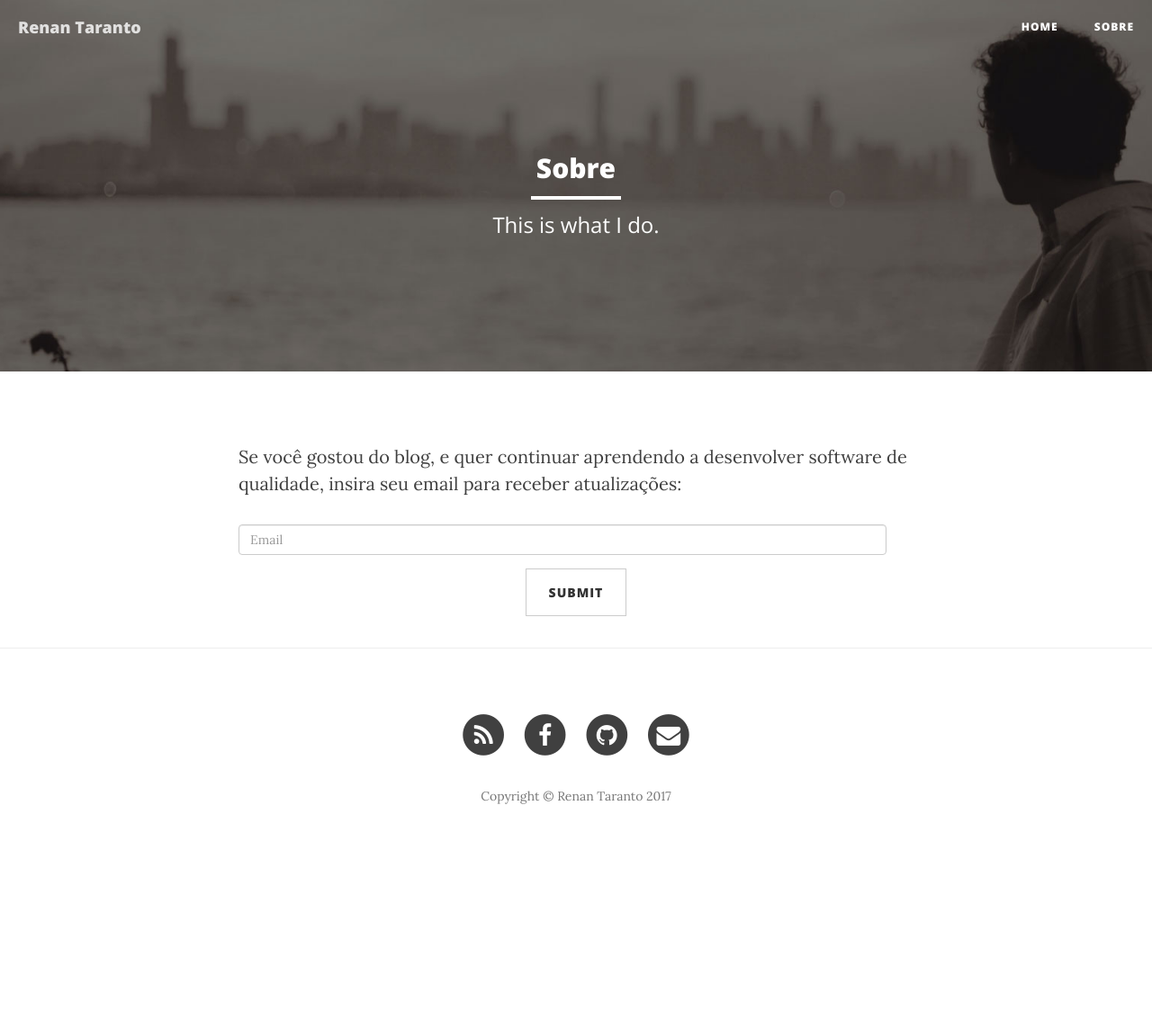
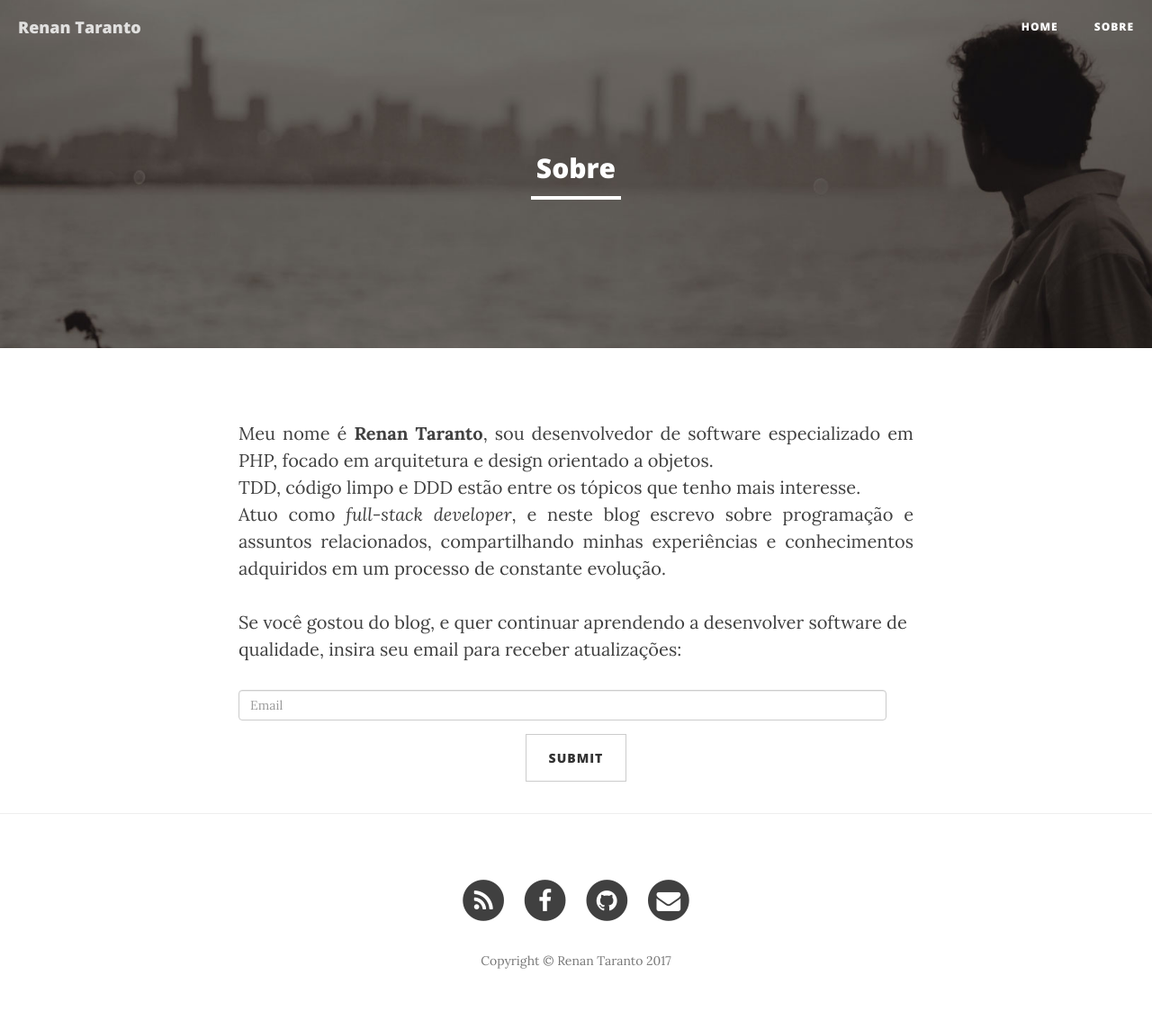
Before and after one commit to renan-taranto/renan-taranto.github.io, a Jekyll site: the page built from about.html, in a window 1280 px wide. Shown: the whole page at 90% size. Built offline with Jekyll 4.4.1, drawn with Linux system fonts in a browser that asks for light colours; nearby versions of some CDN libraries; before the commit the page ends 961 px from its top, so only the background shows below that.

Commit message:
Add about page text

```diff
--- a/about.html
+++ b/about.html
@@ -1,10 +1,16 @@
 ---
 layout: page
 title: "Sobre"
-description: "This is what I do."
 header-img: "img/about-bg.jpg"
 ---
 
+<p style="text-align: justify;">
+  Meu nome é <strong>Renan Taranto</strong>, sou desenvolvedor de software especializado em PHP, focado em arquitetura e design orientado a objetos.
+  <br>
+  TDD, código limpo e DDD estão entre os tópicos que tenho mais interesse.
+  <br>
+  Atuo como <i>full-stack developer</i>, e neste blog escrevo sobre programação e assuntos relacionados, compartilhando minhas experiências e conhecimentos adquiridos em um processo de constante evolução.
+</p>
 <p>Se você gostou do blog, e quer continuar aprendendo a desenvolver software de qualidade, insira seu email para receber atualizações:</p>
 <form class="form form-horizontal" name="form" novalidate="" action="#">
   <div class="user-signup__form-group m-lg-v form-group col-sm-12">
```
